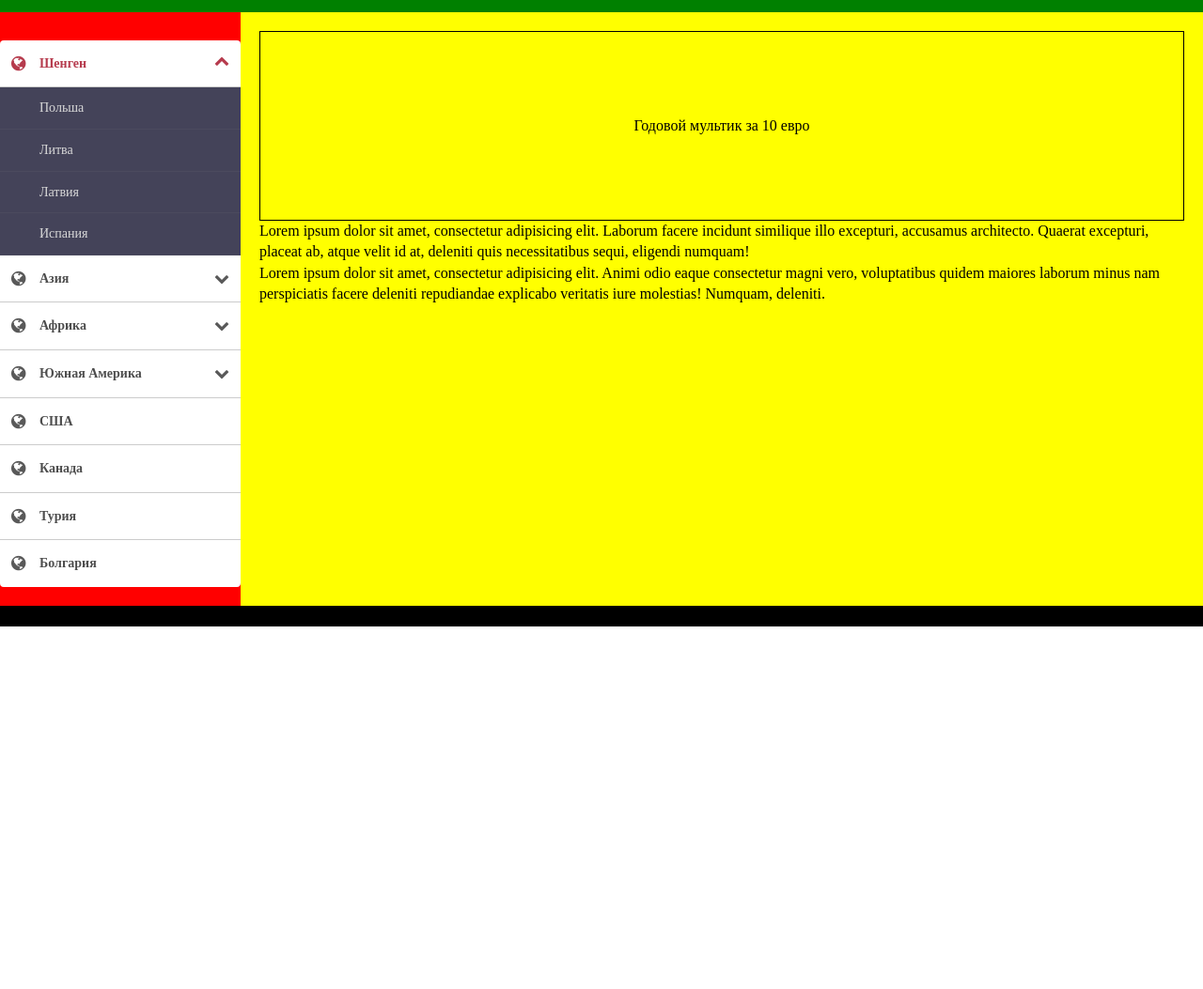
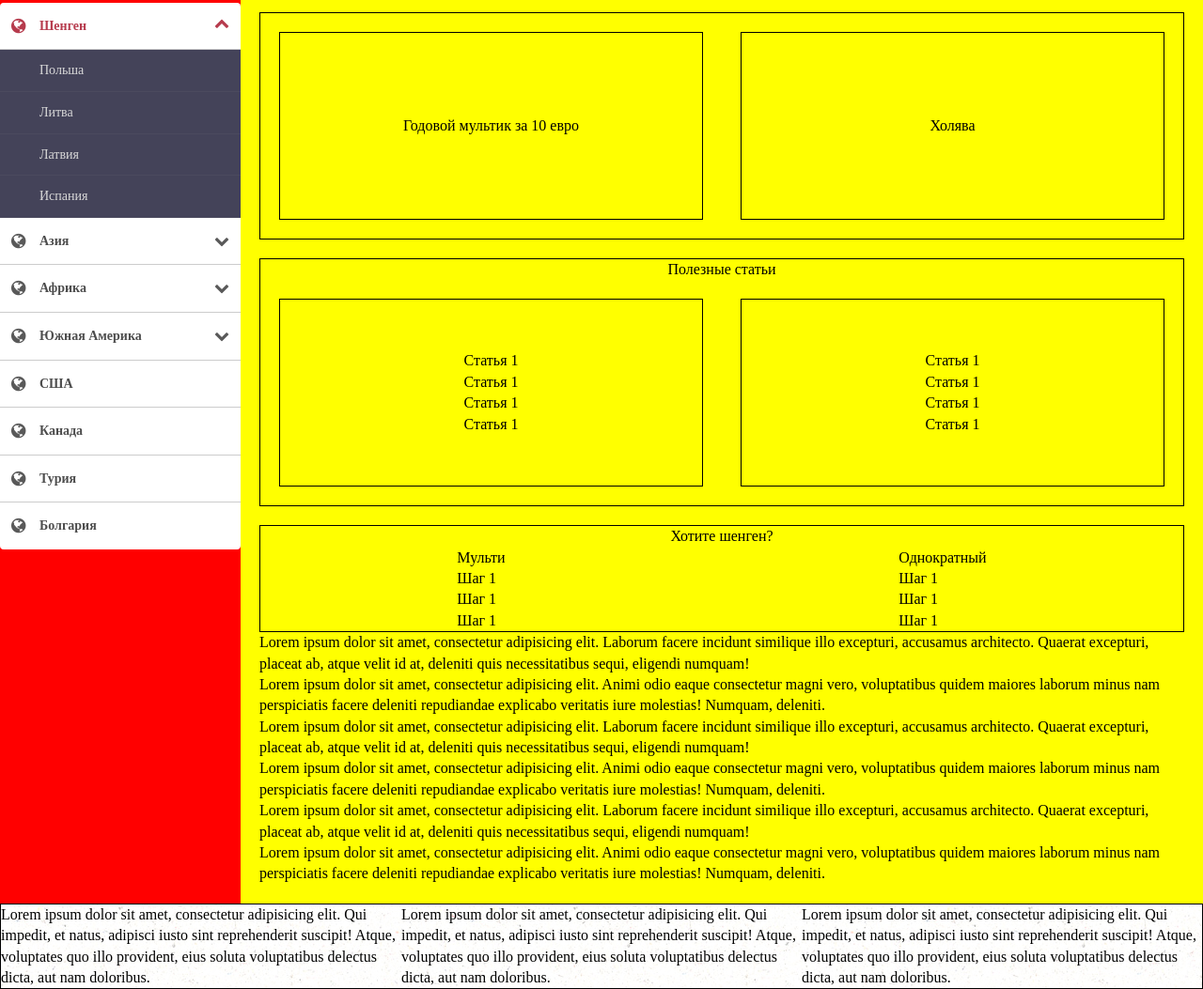
Before and after one commit to nikitafila/tur-1, a website: page app/index.html in a window 1280 px wide. Shown: the part 462-1515 px from the top of the page at 94% size. Before the commit the page ends 1129 px from the top, so only its background shows below. Drawn offline with Linux system fonts and the light colour scheme.

Commit message:
09.03.main

```diff
--- a/app/index.html
+++ b/app/index.html
@@ -137,11 +137,72 @@
 			</ul>
 		</aside>
 		<main>
-			<section class="main-block">Годовой мультик за 10 евро</section>
+			<div class="main-block-wrapper">
+				<div class="lodf">
+					<section class="main-block">Годовой мультик за 10 евро</section>
+					<section class="main-block">Холява</section>
+				</div>
+			</div>
+			<div class="main-block-wrapper statii">
+				<h2>Полезные статьи</h2>
+				<div class="lodf">
+					<section class="main-block">
+						<ul>
+							<li>Статья 1</li>
+							<li>Статья 1</li>
+							<li>Статья 1</li>
+							<li>Статья 1</li>
+						</ul>
+					</section>
+					<section class="main-block">
+						<ul>
+							<li>Статья 1</li>
+							<li>Статья 1</li>
+							<li>Статья 1</li>
+							<li>Статья 1</li>
+						</ul>
+					</section>
+				</div>
+			</div>
+			<div class="main-block-wrapper">
+				<h3>Хотите шенген?</h3>
+				<div class="lodf">
+					<div>
+						<p>Мульти</p>
+						<ul>
+							<li>Шаг 1</li>
+							<li>Шаг 1</li>
+							<li>Шаг 1</li>
+						</ul>
+					</div>
+					<div>
+						<p>Однократный</p>
+						<ul>
+							<li>Шаг 1</li>
+							<li>Шаг 1</li>
+							<li>Шаг 1</li>
+						</ul>
+					</div>
+				</div>
+			</div>
+			<p>Lorem ipsum dolor sit amet, consectetur adipisicing elit. Laborum facere incidunt similique illo excepturi, accusamus architecto. Quaerat excepturi, placeat ab, atque velit id at, deleniti quis necessitatibus sequi, eligendi numquam!</p>
+			<p>Lorem ipsum dolor sit amet, consectetur adipisicing elit. Animi odio eaque consectetur magni vero, voluptatibus quidem maiores laborum minus nam perspiciatis facere deleniti repudiandae explicabo veritatis iure molestias! Numquam, deleniti.</p>
+			<p>Lorem ipsum dolor sit amet, consectetur adipisicing elit. Laborum facere incidunt similique illo excepturi, accusamus architecto. Quaerat excepturi, placeat ab, atque velit id at, deleniti quis necessitatibus sequi, eligendi numquam!</p>
+			<p>Lorem ipsum dolor sit amet, consectetur adipisicing elit. Animi odio eaque consectetur magni vero, voluptatibus quidem maiores laborum minus nam perspiciatis facere deleniti repudiandae explicabo veritatis iure molestias! Numquam, deleniti.</p>
 			<p>Lorem ipsum dolor sit amet, consectetur adipisicing elit. Laborum facere incidunt similique illo excepturi, accusamus architecto. Quaerat excepturi, placeat ab, atque velit id at, deleniti quis necessitatibus sequi, eligendi numquam!</p>
 			<p>Lorem ipsum dolor sit amet, consectetur adipisicing elit. Animi odio eaque consectetur magni vero, voluptatibus quidem maiores laborum minus nam perspiciatis facere deleniti repudiandae explicabo veritatis iure molestias! Numquam, deleniti.</p>
 		</main>
-		<footer>Футер</footer>
+		<footer>
+			<div>
+				<p>Lorem ipsum dolor sit amet, consectetur adipisicing elit. Qui impedit, et natus, adipisci iusto sint reprehenderit suscipit! Atque, voluptates quo illo provident, eius soluta voluptatibus delectus dicta, aut nam doloribus.</p>
+			</div>
+			<div>
+				<p>Lorem ipsum dolor sit amet, consectetur adipisicing elit. Qui impedit, et natus, adipisci iusto sint reprehenderit suscipit! Atque, voluptates quo illo provident, eius soluta voluptatibus delectus dicta, aut nam doloribus.</p>
+			</div>
+			<div>
+				<p>Lorem ipsum dolor sit amet, consectetur adipisicing elit. Qui impedit, et natus, adipisci iusto sint reprehenderit suscipit! Atque, voluptates quo illo provident, eius soluta voluptatibus delectus dicta, aut nam doloribus.</p>
+			</div>
+		</footer>
 	</div>
 	<script src="js/libs.min.js"></script>
     <script src="js/common.js"></script>
--- a/app/sass/_base.sass
+++ b/app/sass/_base.sass
@@ -1,6 +1,8 @@
 html, body
 	background-color: #fff
-
+h1, h2, h3
+	width: 100%
+	text-align: center
 body
 	font-size: 16px
 	line-height: 1.4
--- a/app/sass/_columns.sass
+++ b/app/sass/_columns.sass
@@ -28,14 +28,27 @@ main
 	background-color: yellow
 	padding: 20px
 	box-sizing: border-box
+.main-block-wrapper
+	display: flex
+	flex-direction: column
+	border: 1px solid black
+	margin-top: 20px
 .main-block
 	display: flex
 	justify-content: center
 	align-items: center
+	border: 1px solid black
 	height: 200px
+	margin: 20px
+	box-sizing: border-box
+.lodf
+	display: flex
+	flex-direction: column
 aside
 	background-color: red
 	display: none
 footer
 	width: 100%
-	background-color: black
+	border: 1px solid black
+	display: flex
+	flex-direction: column
--- a/app/sass/_media.sass
+++ b/app/sass/_media.sass
@@ -12,11 +12,18 @@
 	.popular
 		flex-direction: row
 		flex-wrap: wrap
-		h2
-			width: 100%
-			text-align: center
 		.popular-block
 	    	width: 40%
+
+@media screen and (min-width: 768px)
+	.lodf
+		display: flex
+		flex-direction: row
+		justify-content: space-around
+	.main-block
+		width: 50%
+	footer
+		flex-direction: row
 
 @media screen and (min-width: 992px)
 	.wrapper
```
Also changed, not shown: app/css/main.css, app/libs/menu.css.
